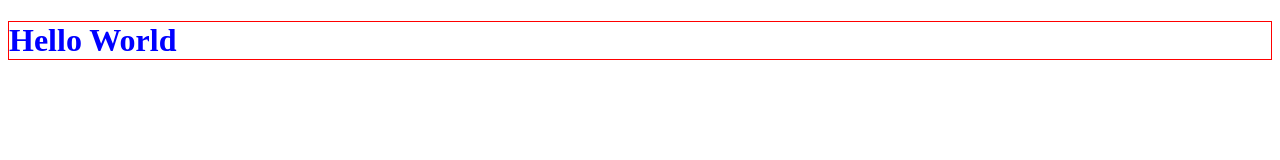
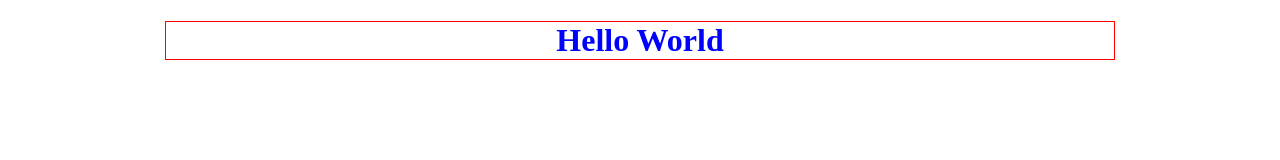
Before and after one commit to tracydchristenson-hub/GIT337, a plain HTML site: page index.html in a window 1280 px wide. Drawn offline with Linux system fonts and the light colour scheme.

Commit message:
Update style.css
Test page for GIT 337

```diff
--- a/style.css
+++ b/style.css
@@ -2,4 +2,8 @@ h1 {
     font-weight: bold;
     color: blue;
     border: solid 1px red;
+    text-align: center;
+    width: 75%;
+    margin-left: auto;
+    margin-right: auto;
 }
```
